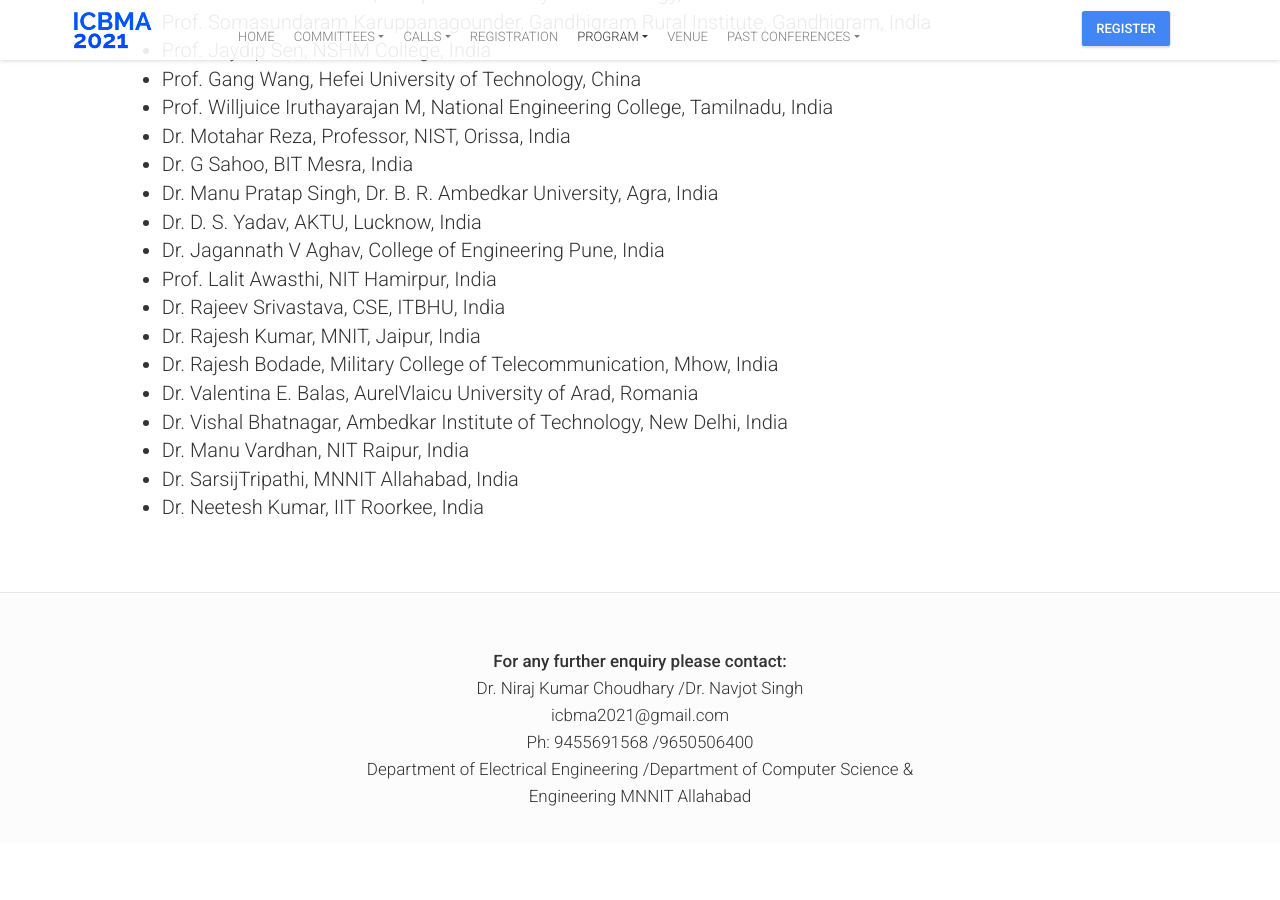
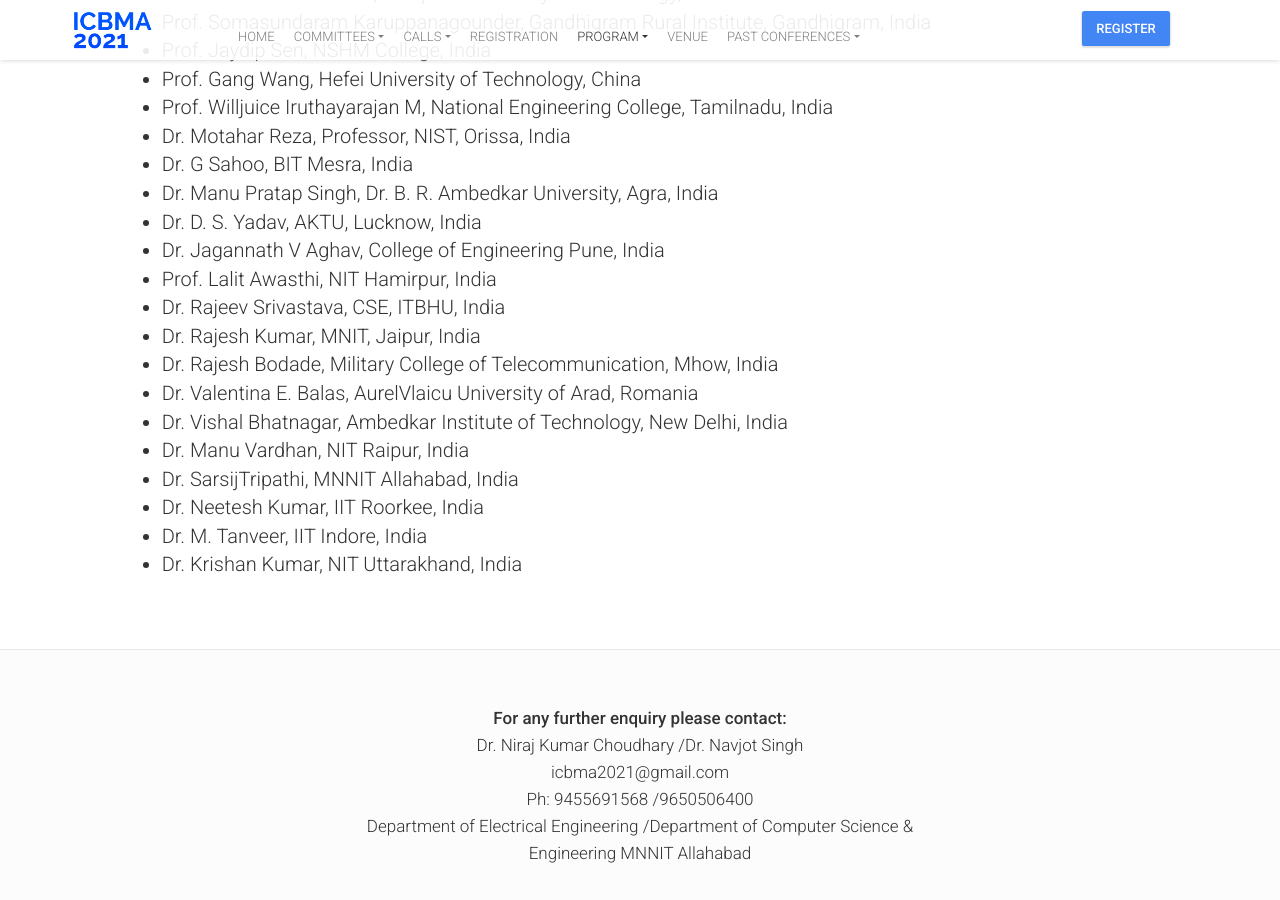
Before and after one commit to shakyaprashant/ICBMA, a Jekyll site: the page built from program-committee.html, in a window 1280 px wide and 900 px high, scrolled down 1078 px. Built offline with Jekyll 4.4.1, drawn with Linux system fonts in a browser that asks for light colours; nearby versions of some CDN libraries; comment, search, counter and statistics services are not loaded; before the commit the page ends 1921 px from its top, so only the background shows below that.

Commit message:
some changes

```diff
--- a/_includes/program-committee.html
+++ b/_includes/program-committee.html
@@ -47,6 +47,8 @@
                 <li> Dr. Manu Vardhan, NIT Raipur, India </li>
                 <li> Dr. SarsijTripathi, MNNIT Allahabad, India </li>
                 <li> Dr. Neetesh Kumar, IIT Roorkee, India</li>
+                <li>Dr. M. Tanveer, IIT Indore, India</li>
+                <li>Dr. Krishan Kumar, NIT Uttarakhand, India</li>
             </ul>
         </div>
     </div>
```
Also changed, not shown: 17 other files.
